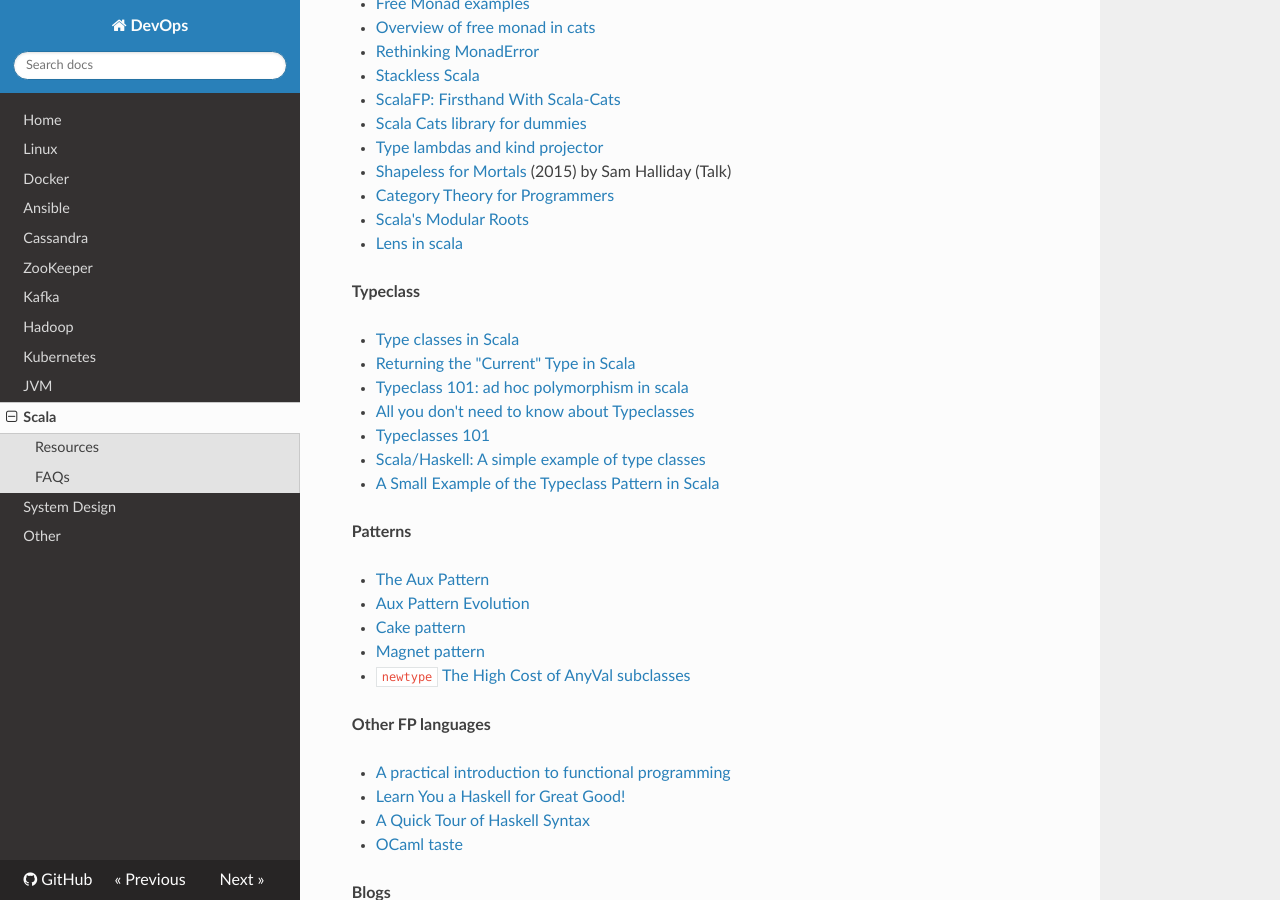
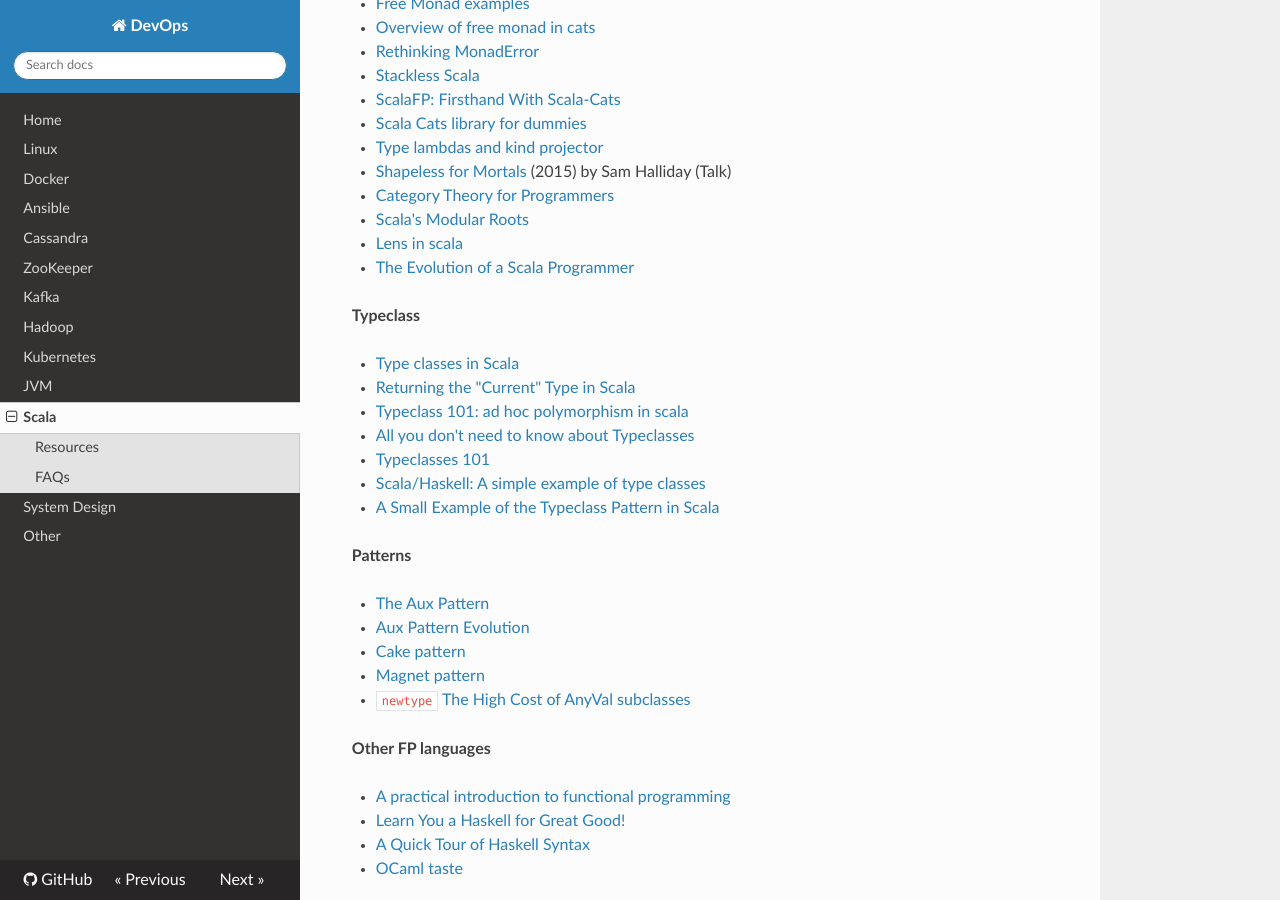
Before and after one commit to niqdev/devops, an MkDocs documentation site: the page built from docs/scala.md, in a window 1280 px wide and 900 px high, scrolled down 1880 px. Built offline with MkDocs 1.6.1, drawn with Linux system fonts in a browser that asks for light colours; nearby versions of some CDN libraries.

Commit message:
doc: update scala

```diff
--- a/docs/scala.md
+++ b/docs/scala.md
@@ -89,6 +89,7 @@
 * [Category Theory for Programmers](https://bartoszmilewski.com/2014/10/28/category-theory-for-programmers-the-preface)
 * [Scala's Modular Roots](http://lambdafoo.com/scala-syd-2015-modules)
 * [Lens in scala](http://koff.io/posts/292173-lens-in-scala)
+* [The Evolution of a Scala Programmer](https://medium.com/@olxc/the-evolution-of-a-scala-programmer-1b7a709fb71f)
 
 **Typeclass**
 
```
